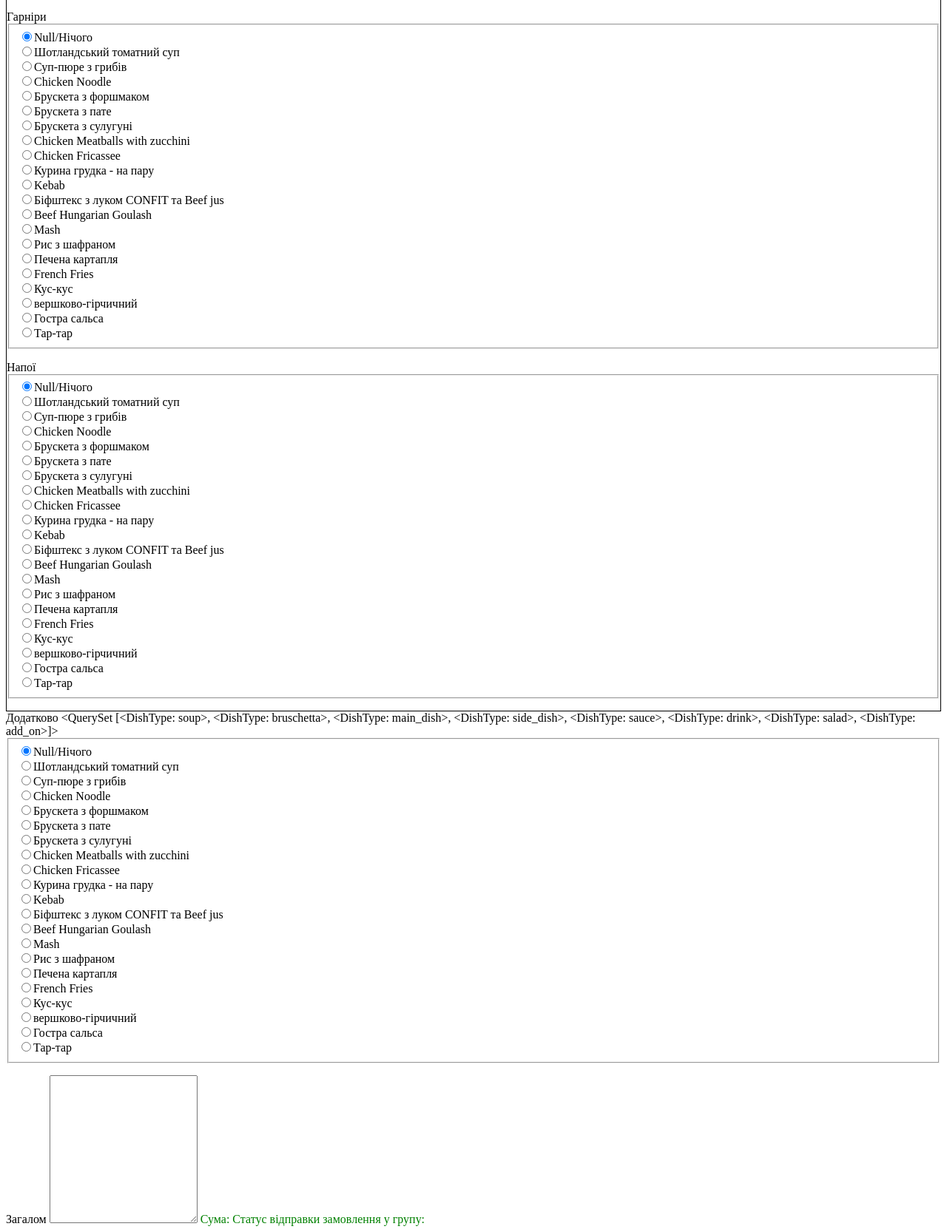
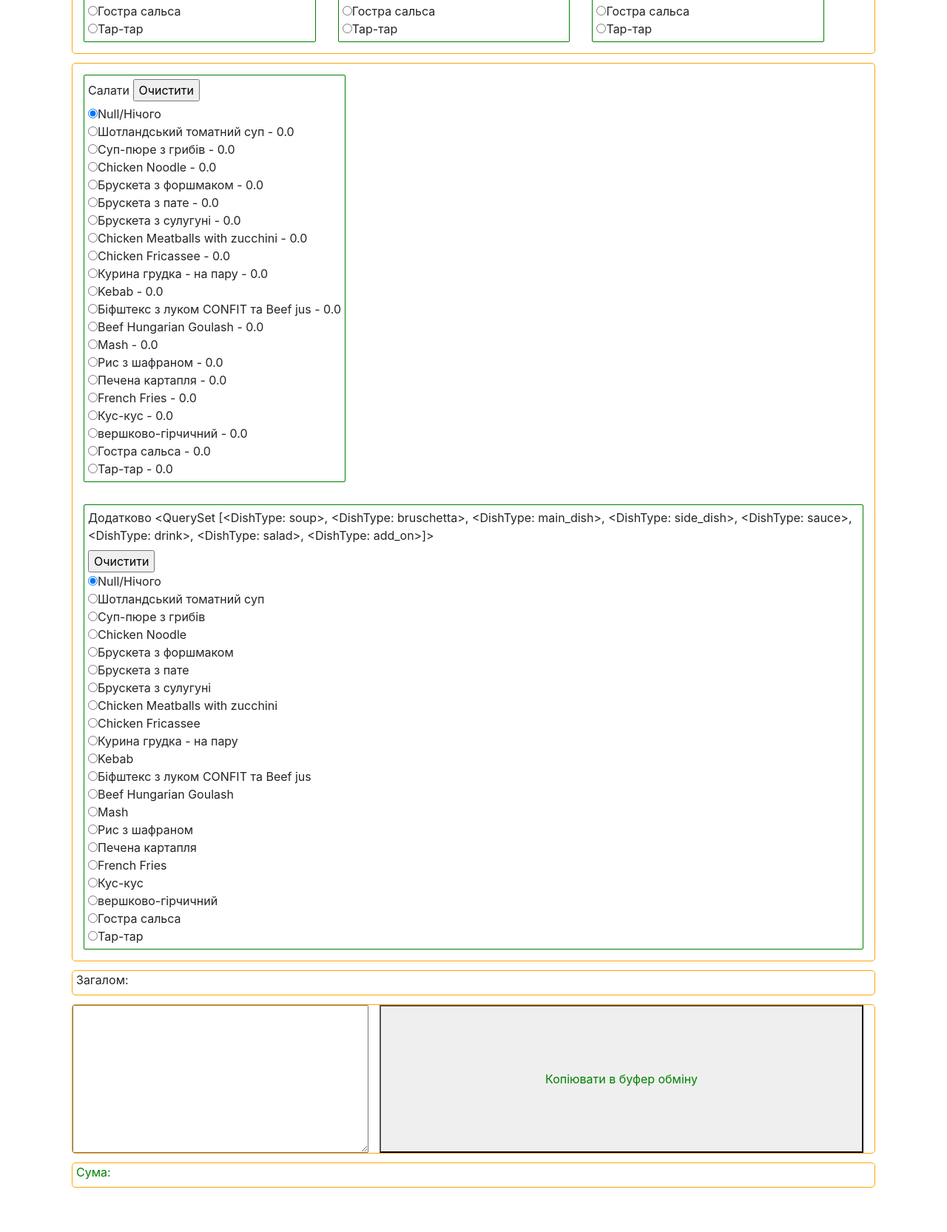
Before and after one commit to nuriyevn/thatcher_bot, a Django app: template dish/templates/dish/index.html in a window 1280 px wide. Shown: the part 2456-4122 px from the top of the page at 74% size. After the commit the page ends 4062 px from the top, so only its background shows below. Run offline with Django 3.2, Linux system fonts and the light colour scheme; the template is opened without the code that fills it: values that come from a table or form of the project are taken from there, others are empty; data comes from the database, SQL or seed files in the repository; some libraries are stand-ins or nearby versions.

Commit message:
Final working variant

```diff
--- a/dish/templates/dish/index.html
+++ b/dish/templates/dish/index.html
@@ -4,8 +4,35 @@
 <head>
     <meta http-equiv="Content-Type" content="text/html; charset=utf-8">
     <script src="https://ajax.googleapis.com/ajax/libs/jquery/1.11.1/jquery.min.js"></script>
+    <link rel="stylesheet" href="https://maxcdn.bootstrapcdn.com/bootstrap/4.0.0/css/bootstrap.min.css" integrity="sha384-Gn5384xqQ1aoWXA+058RXPxPg6fy4IWvTNh0E263XmFcJlSAwiGgFAW/dAiS6JXm" crossorigin="anonymous">
+    <script src="https://maxcdn.bootstrapcdn.com/bootstrap/4.0.0/js/bootstrap.min.js"></script>
+
     <!--script src="{% static 'dish/js/index.js' %}"></script-->
+    <style>
 
+        .row {
+            border: 1px solid orange;
+            margin: 12px;
+            border-radius: 5px;
+        }
+        form {
+            margin: 15px;
+            border: 1px solid green;
+            padding: 5px;
+            border-radius: 2px;
+        }
+        #copyButton {
+
+
+
+            color:green;
+            height:200px;
+            width:100%;
+        }
+
+
+
+    </style>
     <script>
         $(document).ready(function() {
 
@@ -56,7 +83,7 @@
         console.log("Send pressed")
      });
 
-     $('input').on('click', function(){
+     $('input[type="radio"]').on('click', function(){
         var final = '';
         $('#sum').attr('style', "color:green;");
 
@@ -82,27 +109,116 @@
                 if (parseFloat(event.responseText) > 160.0)
                     $('#sum').attr('style', "color:red;");
 
-                $('#sum').text(old + event.responseText);
+                $('#sum').text(old + event.responseText + ' грн.');
             }
         })
 
         $('textarea[name="final"]').val(final);
      })
+
+    $('input[type="button"][id="addonClear"]').on('click', function(){
+        $('input[name="addon"][value="0"]')[0].click();
+    });
+
+
+    $('input[type="button"][id="main_dishClear"]').on('click', function(){
+        $('input[name="main_dish"][value="0"]')[0].click();
+    });
+
+
+    $('input[type="button"][id="side_dishClear"]').on('click', function(){
+            $('input[name="side_dish"][value="0"]')[0].click();
+    });
+
+    $('input[type="button"][id="sauce_dishClear"]').on('click', function(){
+        $('input[name="sauce_dish"][value="0"]')[0].click();
+    });
+
+    $('input[type="button"][id="drinkClear"]').on('click', function(){
+        $('input[name="drink"][value="0"]')[0].click();
+    });
+
+    $('input[type="button"][id="saladClear"]').on('click', function(){
+        $('input[name="salad"][value="0"]')[0].click();
+    });
+
+    $('input[type="button"][id="soupClear"]').on('click', function(){
+        $('input[name="soup"][value="0"]')[0].click();
+    });
+
+    $('input[type="button"][id="bruschettaClear"]').on('click', function(){
+        $('input[name="bruschetta"][value="0"]')[0].click();
+    });
+
+     document.getElementById("copyButton").addEventListener("click", function() {
+    copyToClipboard(document.getElementById("copyTarget"));
+    });
+
+    function copyToClipboard(elem) {
+          // create hidden text element, if it doesn't already exist
+        var targetId = "_hiddenCopyText_";
+        var isInput = elem.tagName === "INPUT" || elem.tagName === "TEXTAREA";
+        var origSelectionStart, origSelectionEnd;
+        if (isInput) {
+            // can just use the original source element for the selection and copy
+            target = elem;
+            origSelectionStart = elem.selectionStart;
+            origSelectionEnd = elem.selectionEnd;
+        } else {
+            // must use a temporary form element for the selection and copy
+            target = document.getElementById(targetId);
+            if (!target) {
+                var target = document.createElement("textarea");
+                target.style.position = "absolute";
+                target.style.left = "-9999px";
+                target.style.top = "0";
+                target.id = targetId;
+                document.body.appendChild(target);
+            }
+            target.textContent = elem.textContent;
+        }
+        // select the content
+        var currentFocus = document.activeElement;
+        target.focus();
+        target.setSelectionRange(0, target.value.length);
+
+        // copy the selection
+        var succeed;
+        try {
+              succeed = document.execCommand("copy");
+        } catch(e) {
+            succeed = false;
+        }
+        // restore original focus
+        if (currentFocus && typeof currentFocus.focus === "function") {
+            currentFocus.focus();
+        }
+
+        if (isInput) {
+            // restore prior selection
+            elem.setSelectionRange(origSelectionStart, origSelectionEnd);
+        } else {
+            // clear temporary content
+            target.textContent = "";
+        }
+        return succeed;
+    }
 });
 
 
     </script>
 
-</head>>
+</head>
 <body>
 <br>
 
-
-<div>
-    <label>Ім'я</label>
-<input id="person"  type="text" value="">
+<div class="container">
+    <div class="row">
+        <!--label>Ім'я</label>
+    <input id="person"  type="text" value=""-->
             <form style="float:left;">
         <label for="">Супи {{ soup_price }}</label>
+                <input type="button" id="soupClear" value="Очистити"/>
     <fieldset id="soup_group">
         <input type="radio" name="soup"  checked value="0">Null/Нічого<br>
         {% for soup in all_soup %}
@@ -111,8 +227,10 @@
     </fieldset>
     </form>
 
+
             <form >
         <label for="">Брускети {{ bruschetta_price }}</label>
+                <input type="button" id="bruschettaClear" value="Очистити"/>
     <fieldset id="bruschetta_group">
         <input type="radio" name="bruschetta" checked value="0">Null/Нічого<br>
         {% for bruschetta in all_bruschettas %}
@@ -121,23 +239,17 @@
     </fieldset>
     </form>
     </div>
+</div>
 
 
-    <form>
-            <label for="">Салати</label>
-<fieldset id="salad_group">
-    <input type="radio" name="salad" checked value="0">Null/Нічого<br>
-    {% for salad in all_salads %}
-        <input type="radio" name="salad" value="{{ salad.id }}">{{ salad.name }} - {{ salad.cost }} <br>
-    {% endfor %}
-</fieldset>
-</form>
 
 
-<div style="border: solid 1px black; ">
-                    <div style="float:left;">
+
+<div class="container" style="border">
+    <div class="row">
             <form>
                     <label for="">Основні страви {{ main_price }}</label>
+            <input type="button" id="main_dishClear" value="Очистити"/>
                 <fieldset id="main_group">
                 <input type="radio" name="main_dish" checked value="0">Null/Нічого<br>
                 {% for main in all_mains %}
@@ -146,10 +258,9 @@
             </fieldset>
             </form>
 
-
-
             <form>
                         <label for="">Соуси</label>
+                <input type="button" id="sauce_dishClear" value="Очистити"/>
             <fieldset id="sauce_group">
 
                 <input type="radio" name="sauce_dish" checked value="0">Null/Нічого<br>
@@ -158,11 +269,10 @@
                 {% endfor %}
             </fieldset>
             </form>
-            </div>
-
 
             <form>
                     <label for="">Гарніри</label>
+                <input type="button" id="side_dishClear" value="Очистити"/>
             <fieldset id="side_group">
                 <input type="radio" name="side_dish" checked value="0">Null/Нічого<br>
                 {% for side in all_sides %}
@@ -171,9 +281,9 @@
             </fieldset>
             </form>
 
-
             <form>
                     <label for="">Напої</label>
+                <input type="button" id="drinkClear" value="Очистити"/>
             <fieldset id="drink_group">
                 <input type="radio" name="drink" checked value="0">Null/Нічого<br>
                 {% for drink in all_drinks %}
@@ -183,11 +293,25 @@
             </form>
 
     </div>
+</div>
 
 
+<div class="container">
+    <div class="row">
+            <form>
+            <label for="">Салати</label>
+                <input type="button" id="saladClear" value="Очистити"/>
+<fieldset id="salad_group">
+    <input type="radio" name="salad" checked value="0">Null/Нічого<br>
+    {% for salad in all_salads %}
+        <input type="radio" name="salad" value="{{ salad.id }}">{{ salad.name }} - {{ salad.cost }} <br>
+    {% endfor %}
+</fieldset>
+</form>
 
             <form>
                 <label for="">Додатково {{ addon_price }}</label>
+                <input type="button" id="addonClear" value="Очистити"/>
         <fieldset id="addon_group">
             <input type="radio" name="addon"  checked value="0">Null/Нічого<br>
             {% for addon in all_addons %}
@@ -195,15 +319,30 @@
             {% endfor %}
         </fieldset>
         </form>
-
-<label for="">Загалом</label>
-<textarea name="final" row="20" style="width:200px;height:200px;">
-</textarea>
-
-<label style="color:green;" id="sum">Сума: </label>
-<!--button id="sendDinner">Відправити у обіди</button-->
+    </div>
+</div>
 
 
-<label style="color:green;" id="status">Статус відправки замовлення у групу: </label>
+<div class="container">
+    <div class="row">
+        <label style="margin-left:5px;" for="">Загалом:</label>
+    </div>
+
+    <div class="row">
+
+        <textarea id="copyTarget" name="final"  style="width:400px;height:200px;">
+        </textarea>
+        <!--button id="copyButton">Копіювати</button-->
+
+
+       <div class="col" >
+           <button id="copyButton">Копіювати в буфер обміну</button>
+       </div>
+
+        <!--button id="sendDinner">Відправити у обіди</button-->
+        <!--label style="color:green;" id="status">Статус відправки замовлення у групу: </label-->
+    </div>
+    <div class="row"><label style="color:green;margin-left:5px;" id="sum">Сума: </label></div>
+</div>
 
 </body>
```
Also changed, not shown: dish/static/dish/css/index.css (added). Lines whose indentation alone changed are shown as unchanged.
